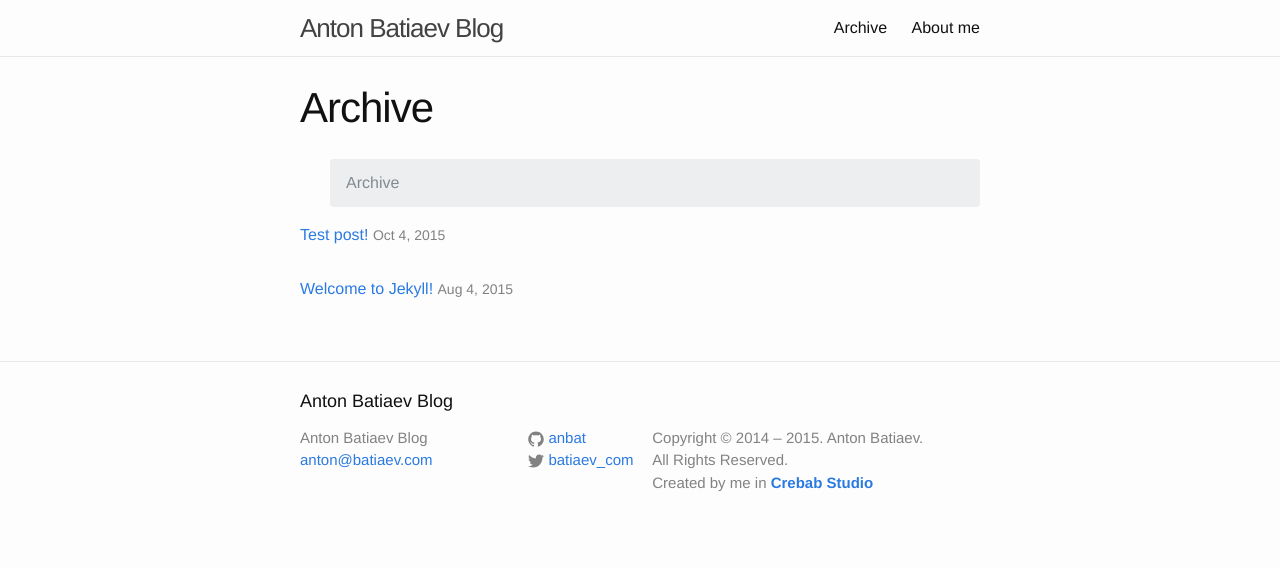
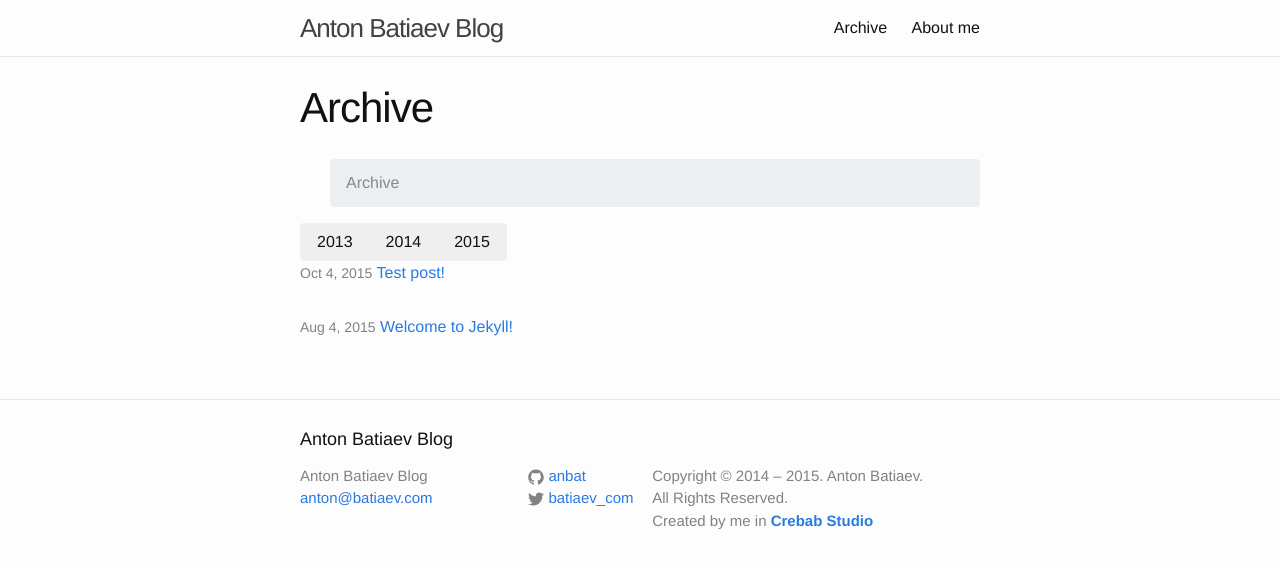
Before and after one commit to Batiaev/blog, a Jekyll site: the page built from archive/index.html, in a window 1280 px wide. Shown: the top 568 px of the page. Built offline with Jekyll 4.4.1, drawn with Linux system fonts in a browser that asks for light colours.

Commit message:
add years to archive page

```diff
--- a/archive/index.html
+++ b/archive/index.html
@@ -6,11 +6,16 @@ date:   2015-10-17 13:19:11
 <ol class="breadcrumb">
   <li class="active">Archive</li>
 </ol>
+<div class="btn-group text-center" role="group" aria-label="...">
+  <button type="button" class="btn btn-default">2013</button>
+  <button type="button" class="btn btn-default">2014</button>
+  <button type="button" class="btn btn-default">2015</button>
+</div>
 <ul class="post-list">
   {% for post in site.posts %}
     <li>
+      <span class="post-meta">{{ post.date | date: "%b %-d, %Y" }}</span>
       <a href="{{ post.url | prepend: site.baseurl }}">{{ post.title }}</a>
-        <span class="post-meta">{{ post.date | date: "%b %-d, %Y" }}</span>
     </li>
   {% endfor %}
 </ul>
```
Lines whose indentation alone changed are shown as unchanged.
